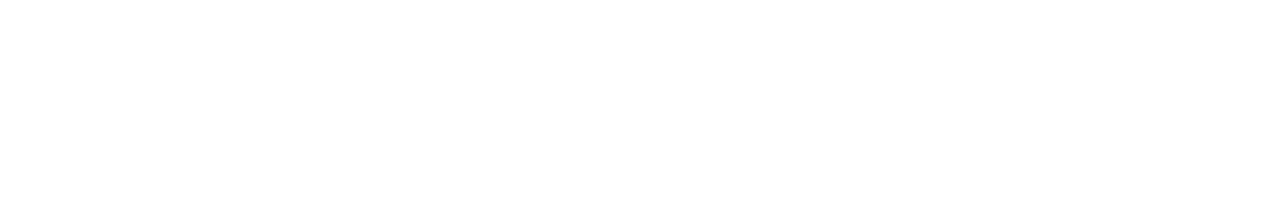
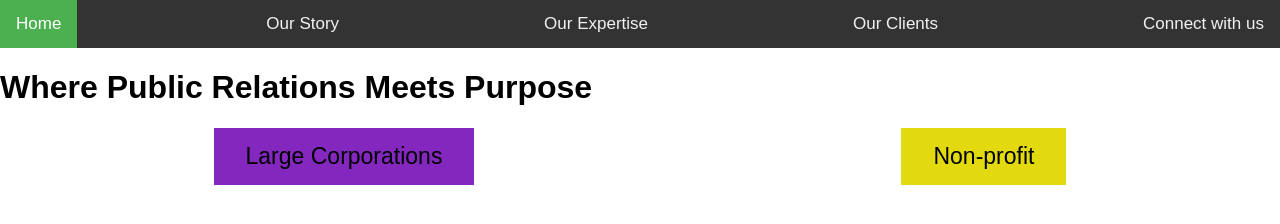
Before and after one commit to paulsobers23/TJM-Company-Project, a plain HTML site: page Paul/index.html in a window 1280 px wide. Drawn offline with Linux system fonts and the light colour scheme.

Commit message:
button still undone but did a little styling

```diff
--- a/Paul/index.html
+++ b/Paul/index.html
@@ -0,0 +1,49 @@
+<!DOCTYPE html>
+<html>
+<head>
+<meta name="viewport" content="width=device-width, initial-scale=1">
+<link rel="stylesheet" href="https://cdnjs.cloudflare.com/ajax/libs/font-awesome/4.7.0/css/font-awesome.min.css">
+<link rel="stylesheet" href="style.css" type="text/css" />
+</head>
+<body>
+
+<div class="nav-container" id="the-nav-container">
+  <a href="#home" class="active">Home</a>
+  <a href="#our-story">Our Story</a>
+  <a href="#our-expertise">Our Expertise</a>
+  <a href="#our-client">Our Clients</a>
+  <a href="#connect-with-us">Connect with us</a>
+  <a href="javascript:void(0);" class="icon" onclick="myFunction()">
+    <i class="fa fa-bars"></i>
+  </a>
+</div>
+<!--I started here-->
+<h1 class="quote">Where Public Relations Meets Purpose</h1>
+
+<section>
+  <a href="#" class="button1">Large Corporations</a>
+  <a href ="#" class="button2">Non-profit</a>
+</section>
+
+
+
+
+
+
+
+
+
+
+<script>
+function myFunction() {
+  var x = document.getElementById("the-nav-container");
+  if (x.className === "nav-container") {
+    x.className += " responsive";
+  } else {
+    x.className = "nav-container";
+  }
+}
+</script>
+
+</body>
+</html>
--- a/Paul/style.css
+++ b/Paul/style.css
@@ -34,6 +34,24 @@ body {
 .nav-container .icon {
   display: none;
 }
+/*I started here*/
+section{
+  display:flex;
+  justify-content:space-around;
+}
+.button1 , .button2{
+  font-size:23px;
+  text-decoration: none;
+  color:black;
+  padding:15px 32px;
+}
+.button1{
+  background-color: rgb(131,39,190);
+}
+
+.button2{
+  background-color: rgb(226,218,15);
+}
 
 @media screen and (max-width: 600px) {
   .nav-container a:not(:first-child) {display: none;}
```
